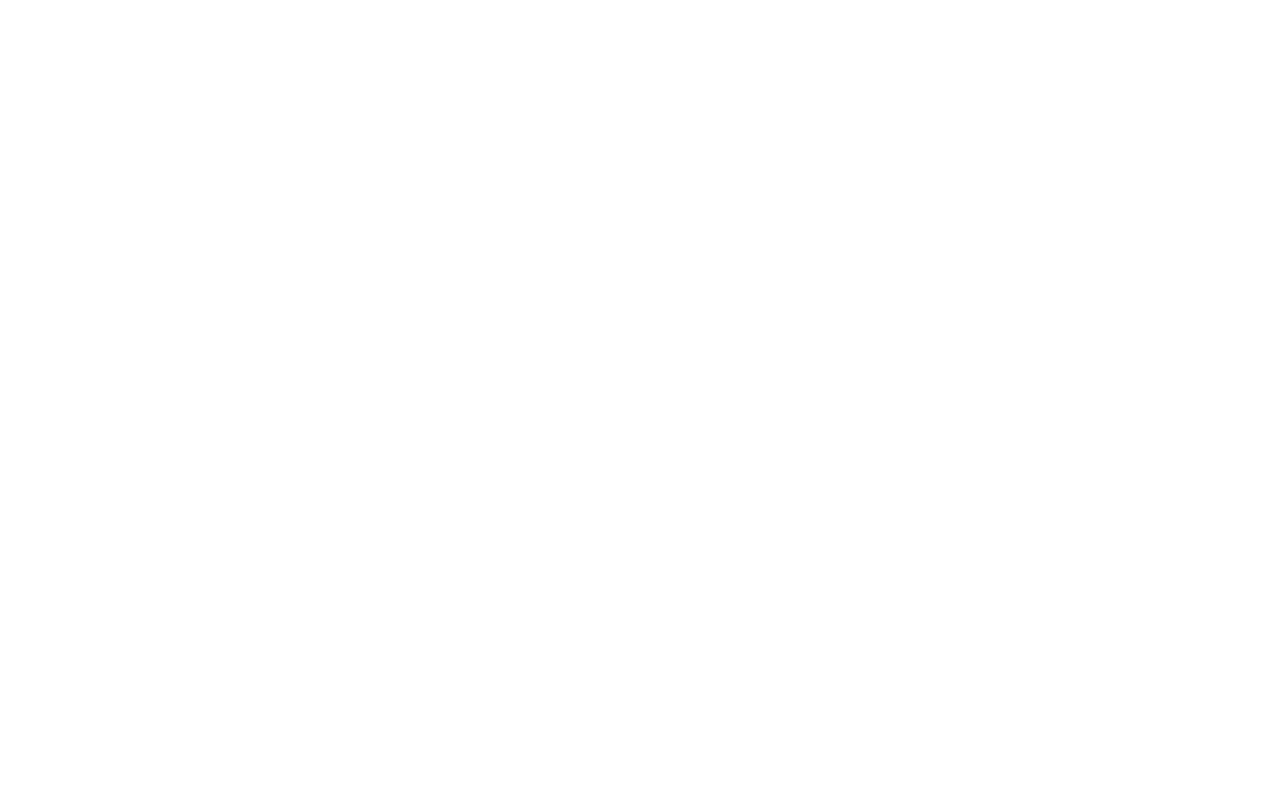
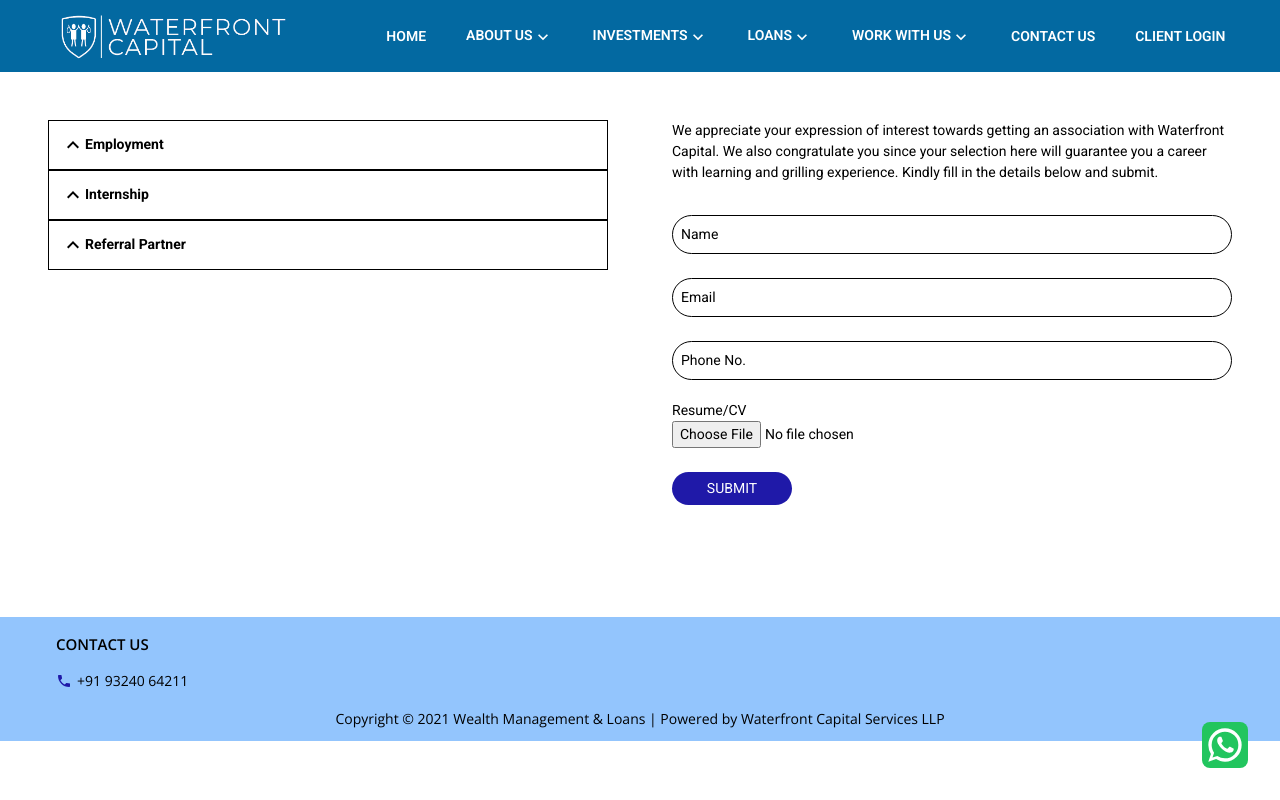
Before and after one commit to Swanand12/IIFL, a React (Create React App) app: page /work-with-us in a window 1280 px wide. Before the commit this address had no page. Built offline with nearby package versions, Linux system fonts and the light colour scheme.

Commit message:
done with whatsapp,contact-us,wwu and footer

```diff
--- a/src/App.js
+++ b/src/App.js
@@ -9,8 +9,8 @@
     <BrowserRouter>
       <Routes>
         <Route path="/" element={<Home />} />
-        <Route path="/contact_us" element={<ContactUs/>} />
-        <Route path="/work_with_us" element={<WorkWithUs/>} />
+        <Route path="/contact-us" element={<ContactUs/>} />
+        <Route path="/work-with-us" element={<WorkWithUs/>} />
       </Routes>
     </BrowserRouter>
   );
--- a/src/components/Footer.js
+++ b/src/components/Footer.js
@@ -1,7 +1,9 @@
+import LocalPhoneIcon from "@mui/icons-material/LocalPhone";
+
 export default function Footer() {
   return (
-    <footer class="footer  w-[100%] font-sans pb-3 px-10 bg-blue-300 ">
-      <div class=" w-full mb-5 list-none flex flex-col md:flex-row justify-between ">
+    <footer class="footer  w-[100%] font-open  pb-3 px-10 bg-blue-300 ">
+      <div class=" list-none flex flex-col md:flex-row justify-between ">
         {/* <div className="f_left">
         <h4>HEAD OFFICE</h4>
         <div className="f_left_cont">
@@ -44,8 +46,8 @@
           </a>
         </div>
       </div> */}
-        <div class="f_mid md:m-4 mt-2 mb-8 w-full mr-20 md:w-1/2 ">
-          <h4 class="font-medium text-xl pb-5 ml-4">ASSOCIATION</h4>
+        {/* <div class="f_mid md:m-4 mt-2 mb-8 w-full mr-20 md:w-1/2 ">
+          <h4 class="font-medium  pb-5 ml-4">ASSOCIATION</h4>
           <div class="f_mid_img flex flex-col md:flex-row">
             <div class="f_mid_ass-img-col1 w-full mr-4 md:w-1/2 ">
               <img
@@ -75,38 +77,48 @@
                 src="\images\ass-img5.jpeg"
                 alt="ass-img5"
               ></img>
-              <p class="font-bold text-xl text-center pl-4 ">& many more..</p>
+              <p class="font-bold  text-center pl-4 ">& many more..</p>
             </div>
           </div>
-        </div>
+        </div> */}
 
         <div class="f_right w-full md:w-1/2 m-4">
-          <h4 class="font-medium text-xl pb-7">CONTACT US</h4>
+          <h4 class=" text-[15px] font-bold pb-3">CONTACT US</h4>
           <div class="f_right_contact-1 ">
-            <h4 class="text-xl font-medium pb-3">Jay Shah</h4>
+            <li>
+              <LocalPhoneIcon
+                style={{
+                  marginRight: "5px",
+                  fontSize: "16px",
+                  color: "#1F19A8",
+                }}
+              />
+              <span class="pb-3 text-[14px]">+91 93240 64211</span>
+            </li>
+            {/* <h4 class="text-[15px] font-medium pb-3">Jay Shah</h4>
             <li>
               <i class="fa fa-phone fa-flip-horizontal mr-2 text-[#1F19A8]"></i>
-              <span class="pb-3 text-lg">+91 99875 42828</span>
+              <span class=" text-[14px] pb-3 ">+91 99875 42828</span>
             </li>
             <li>
               <i class="fa fa-envelope mr-2 text-[#1F19A8]"></i>
-              <span class="pb-3 text-lg">jay@waterfrontcapital.in</span>
+              <span class=" text-[14px] pb-3 ">jay@waterfrontcapital.in</span>
             </li>
           </div>
           <div class="f_right_contact-2 pt-5">
-            <h4 class="text-xl font-medium pb-3">Piyush Kothari</h4>
+            <h4 class="text-[15px] font-medium pb-3">Piyush Kothari</h4>
             <li>
               <i class="fa fa-phone fa-flip-horizontal mr-2 text-[#1F19A8]"></i>
-              <span class="pb-3 text-lg">+91 89760 21948</span>
+              <span class=" text-[14px] pb-3 ">+91 89760 21948</span>
             </li>
             <li>
               <i class="fa fa-envelope mr-2 text-[#1F19A8]"></i>
-              <span class="pb-3 text-lg">piyush@waterfrontcapital.in</span>
-            </li>
+              <span class=" text-[14px] pb-3 ">piyush@waterfrontcapital.in</span>
+            </li> */}
           </div>
         </div>
       </div>
-      <div class="copywright text-center">
+      <div class="text-[14px] copywright text-center">
         <p>
           Copyright © 2021 Wealth Management & Loans | Powered by Waterfront
           Capital Services LLP
--- a/src/components/Navbar.js
+++ b/src/components/Navbar.js
@@ -302,7 +302,7 @@
             className="flex justify-between items-center h-10 py-6 px-8 bg-cyan-100 mb-[1.5px]"
             onClick={() => setNavBar((arr) => [...arr, (arr[4] = !arr[4])])}
           >
-            <a href="a">WORK WITH US</a>
+            <a href="/work-with-us">WORK WITH US</a>
             {navBar[4] ? (
               <RemoveIcon fontSize="small" />
             ) : (
@@ -321,7 +321,7 @@
             </div>
           </div>
           <div className="flex items-center h-10 py-6 px-8 bg-cyan-100 mb-[1.5px]">
-            <a href="a"> REACH US</a>
+            <a href="/contact-us">CONTACT US</a>
           </div>
           <div className="flex items-center h-10 py-6 px-8 bg-cyan-100 mb-[1.5px]">
             <a href="a">CLIENT LOGIN</a>
@@ -564,7 +564,7 @@
               </div>
             </li>
             <li className="flex items-center h-[4.5rem] group">
-              <a href="a" className="hover:text-cyan-300">
+              <a href="/work-with-us" className="hover:text-cyan-300">
                 WORK WITH US
                 <ExpandMoreIcon fontSize="small" />
               </a>
@@ -583,8 +583,8 @@
               </div>
             </li>
             <li>
-              <a href="a" className="hover:text-cyan-300">
-                REACH US
+              <a href="/contact-us" className="hover:text-cyan-300">
+                CONTACT US
               </a>
             </li>
             <li>
--- a/src/components/WhatsApp.js
+++ b/src/components/WhatsApp.js
@@ -1,18 +1,21 @@
 import "../index.css";
+import WhatsAppIcon from "@mui/icons-material/WhatsApp";
 
 export default function WhatsApp() {
   return (
     <>
-      <div class="group flex fixed bottom-8 right-8 items-center">
-        <p class="invisible group-hover:visible group-hover:scale-100 scale-0 duration-300 bg-green-500 inline-block  h-7 px-4 mr-3 rounded-xl text-lg text-white  ">
+      <div class="group flex z-10 fixed  bottom-8 right-8 items-center">
+        <p class="invisible group-hover:visible group-hover:scale-100 scale-0 duration-300 bg-green-500 inline-block px-3 mr-3 rounded-xl text-[14px] text-white  ">
           Whatsapp us
         </p>
-        <div class="whatsapp w-14 h-14  flex justify-center items-center bg-green-500 rounded-xl ">
+        <div class="whatsappflex justify-center items-center bg-green-500 rounded-lg ">
           <a
             class="whatsapp-icon "
             href="https://api.whatsapp.com/send/?phone=919324441334&text&type=phone_number&app_absent=0"
           >
-            <i class="fab fa-whatsapp fa-3x text-white"></i>
+            <WhatsAppIcon
+              style={{ color: "#ffffff", fontSize: "2.5rem", margin: "3px" }}
+            />
           </a>
         </div>
       </div>
--- a/src/pages/ContactUs.js
+++ b/src/pages/ContactUs.js
@@ -1,41 +1,49 @@
+import Navbar from "../components/Navbar";
+import WhatsApp from "../components/WhatsApp";
+import Footer from "../components/Footer";
+import LocalPhoneIcon from "@mui/icons-material/LocalPhone";
+import EmailIcon from "@mui/icons-material/Email";
+
 export default function ContactUs() {
   return (
     <>
-      <div class="contact font-sans w-full flex md:flex-row flex-col list-none m-5  my-[5rem]  ">
-        <div class="contact_left w-full md:w-[65%] ">
+      <Navbar />
+      <div className="flex mb-[5rem] justify-center w-[100%]">
+        <div class="contact font-sans text-[14px] flex md:flex-row flex-col list-none w-[100%] md:w-[81%] ">
+          <div class="contact_left m-2 md:w-[65%]">
             <iframe
-            class="my-4 w-[95%] md:w-[80%] "
+              class="w-[100%] "
               title="map"
               src="https://www.google.com/maps/embed?pb=!1m16!1m12!1m3!1d29045.12486246187!2d72.78981477128877!3d18.970527822656653!2m3!1f0!2f0!3f0!3m2!1i1024!2i768!4f13.1!2m1!1sWaterfront%20Capital%20Services%20LLP%2010%2C%20Mehta%20Bhavan%2C%20Ground%20Floor%2C%20Behind%20Saifee%20Hospital%2C%20Charni%20Road%2C%20Mumbai%20400%20004%2C%20India!5e1!3m2!1sen!2sin!4v1695316270623!5m2!1sen!2sin"
               width="600"
-            height="350"
+              height="300"
               allowfullscreen=""
               loading="lazy"
               referrerpolicy="no-referrer-when-downgrade"
             ></iframe>
-          <div class="contact_submit w-full flex flex-col">
+            <div class="contact_submit flex flex-col mx-5 md:mx-0">
               <input
-              class=" md:w-[70%] placeholder-black border border-black text-lg p-3 rounded-[30px] my-4"
+                class="  placeholder-black border border-black  p-2 rounded-[30px] mt-5"
                 type="text"
                 placeholder="Name"
               />
               <input
-              class=" md:w-[70%] placeholder-black border border-black text-lg p-3 rounded-[30px] my-4"
+                class="  placeholder-black border border-black  p-2 rounded-[30px] mt-5"
                 type="email"
                 placeholder="Email"
               />
               <input
-              class="md:w-[70%] placeholder-black border border-black text-lg p-3 rounded-[30px] my-4"
+                class=" placeholder-black border border-black  p-2 rounded-[30px] mt-5"
                 type="text"
                 placeholder="Phone No."
               />
               <textarea
-              class="md:w-[70%] h-[150px] placeholder-black border border-black text-lg p-3 rounded-[30px] my-4"
+                class=" h-[150px] placeholder-black border border-black  p-2 rounded-[20px] mt-5"
                 type="text"
                 placeholder="Message"
               />
               <button
-              class="border  border-black bg-[#1F19A8] text-[#ffffff] px-2 py-2 my-4 rounded-[30px] w-[140px]"
+                class="bg-[#1F19A8] text-[#ffffff] py-[6px] mt-6 rounded-[30px] w-[120px]"
                 type="submit"
               >
                 SUBMIT
@@ -43,34 +51,61 @@
             </div>
           </div>
 
-        <div class="contact_right w-full md:w-[35%] my-4 ">
-          <div class="f_right w-full m-4  md:my-4">
-            <h4 class="font-medium text-xl pb-7">CONTACT US</h4>
+          <div class="contact_right ml-10 mt-10  md:w-[35%] ">
+            <div class="f_right w-[100%] ">
+              <h4 class="text-lg pb-7">CONTACT US</h4>
               <div class="f_right_contact-1 ">
-              <h4 class="text-xl font-medium pb-3">Jay Shah</h4>
+                <h4 class="text-lg pb-3">Jay Shah</h4>
                 <li>
-                <i class="fa fa-phone fa-flip-horizontal mr-2 text-[#1F19A8] "></i>
-                <span class="pb-3 text-lg">+91 99875 42828</span>
+                  <LocalPhoneIcon
+                    style={{
+                      marginRight: "5px",
+                      fontSize: "18px",
+                      color: "#1F19A8",
+                    }}
+                  />
+                  <span class="pb-3 ">+91 99875 42828</span>
                 </li>
                 <li>
-                <i class="fa fa-envelope mr-2 text-[#1F19A8]"></i>
-                <span class="pb-3 text-lg">jay@waterfrontcapital.in</span>
+                  <EmailIcon
+                    style={{
+                      marginRight: "5px",
+                      fontSize: "18px",
+                      color: "#1F19A8",
+                    }}
+                  />
+                  <span class="pb-3 ">jay@waterfrontcapital.in</span>
                 </li>
               </div>
               <div class="f_right_contact-2 pt-5">
-              <h4 class="text-xl font-medium pb-3">Piyush Kothari</h4>
+                <h4 class="text-lg  pb-3">Piyush Kothari</h4>
                 <li>
-                <i class="fa fa-phone fa-flip-horizontal mr-2 text-[#1F19A8]"></i>
-                <span class="pb-3 text-lg">+91 89760 21948</span>
+                  <LocalPhoneIcon
+                    style={{
+                      marginRight: "5px",
+                      fontSize: "18px",
+                      color: "#1F19A8",
+                    }}
+                  />
+                  <span class="pb-3 ">+91 89760 21948</span>
                 </li>
                 <li>
-                <i class="fa fa-envelope mr-2 text-[#1F19A8]"></i>
-                <span class="pb-3 text-lg">piyush@waterfrontcapital.in</span>
+                  <EmailIcon
+                    style={{
+                      marginRight: "5px",
+                      fontSize: "18px",
+                      color: "#1F19A8",
+                    }}
+                  />
+                  <span class="pb-3 ">piyush@waterfrontcapital.in</span>
                 </li>
               </div>
             </div>
           </div>
         </div>
+      </div>
+      <WhatsApp />
+      <Footer />
     </>
   );
 }
--- a/src/pages/WorkWithUs.js
+++ b/src/pages/WorkWithUs.js
@@ -1,29 +1,32 @@
 import { useState } from "react";
+import Navbar from "../components/Navbar";
+import WhatsApp from "../components/WhatsApp";
+import Footer from "../components/Footer";
+import ExpandMoreIcon from "@mui/icons-material/ExpandMore";
+import ExpandLessIcon from "@mui/icons-material/ExpandLess";
 
 export default function WorkWithUs() {
-  const [selected, setSelected] = useState("");
-  // const [multiple,setMultiple] = useState([])
-  const togglrdropdown = (event) => {
-    setSelected(
-      event.target.textContent === selected ? null : event.target.textContent
-    );
-    console.log(event.target.value);
-  };
+  const [selected, setSelected] = useState([false, false, false]);
+
   return (
     <>
-      <div class="work_with_us w-full m-[2rem] flex flex-col md:flex-row">
-        <div class="work_with_us-left w-full md:w-1/2 p-4">
-          <div class="work_with_us-box-slider w-[90%]">
-            <div class="box-slider group p-4 border border-black ">
+      <Navbar />
+      <div class="work_with_us m-[1rem] mb-[5rem] flex flex-col md:flex-row text-[14px]">
+        <div class="work_with_us-left   md:w-1/2 m-[2rem]">
+          <div class="work_with_us-box-slider ">
+            <div class="box-slider group p-3 border border-black ">
               <h2
-                onClick={togglrdropdown}
+                onClick={() =>
+                  setSelected((arr) => [...arr, (arr[0] = !arr[0])])
+                }
                 name="employment"
-                class="font-bold text-lg"
+                class="font-bold "
               >
+                {selected[0] ? <ExpandMoreIcon /> : <ExpandLessIcon />}
                 Employment
               </h2>
-              {selected === "Employment" ? (
-                <div class="box-1 text-lg">
+              {selected[0] ? (
+                <div class="box-1 ">
                   <ul className="employment-content">
                     <br></br>
                     <li>
@@ -48,14 +51,22 @@
                     </li>
                   </ul>
                 </div>
-              ) : null}
+              ) : (
+                false
+              )}
             </div>
-            <div class="box-slider group  p-4 border border-black ">
-              <h2 onClick={togglrdropdown} class="font-bold text-lg">
+            <div class="box-slider group  p-3 border border-black ">
+              <h2
+                onClick={() =>
+                  setSelected((arr) => [...arr, (arr[1] = !arr[1])])
+                }
+                class="font-bold "
+              >
+                {selected[1] ? <ExpandMoreIcon /> : <ExpandLessIcon />}
                 Internship
               </h2>
-              {selected === "Internship" ? (
-                <div class="box-2 text-lg">
+              {selected[1] ? (
+                <div class="box-2 ">
                   <ul className="internship-content">
                     <br></br>
                     <li>
@@ -100,14 +111,22 @@
                     </li>
                   </ul>
                 </div>
-              ) : null}
+              ) : (
+                false
+              )}
             </div>
-            <div class="box-slider group  p-4 border border-black  ">
-              <h2 onClick={togglrdropdown} class="font-bold text-lg">
+            <div class="box-slider group  p-3 border border-black  ">
+              <h2
+                onClick={() =>
+                  setSelected((arr) => [...arr, (arr[2] = !arr[2])])
+                }
+                class="font-bold "
+              >
+                {selected[2] ? <ExpandMoreIcon /> : <ExpandLessIcon />}
                 Referral Partner
               </h2>
-              {selected === "Referral Partner" ? (
-                <div class="box-3 text-lg">
+              {selected[2] ? (
+                <div class="box-3 ">
                   <ul className="referral-partner-content">
                     <br></br>
                     <li>
@@ -136,29 +155,53 @@
                     </li>
                   </ul>
                 </div>
-              ) : null}
+              ) : (
+                false
+              )}
             </div>
           </div>
         </div>
-        <div class="work_with_us-right flex flex-col w-full md:w-1/2 p-4 text-xl">
-            <div class="w-[90%]">
-            <p>We appreciate your expression of interest towards getting an
-            association with Waterfront Capital. We also congratulate you since
-            your selection here will guarantee you a career with learning and
-            grilling experience. Kindly fill in the details below and submit.</p>
-            <div class="flex flex-col">
-                <input class="w-[100%] placeholder-black border border-black text-lg p-3 rounded-[30px] my-4" placeholder="Name" type="text"/>
-                <input class="w-[100%] placeholder-black border border-black text-lg p-3 rounded-[30px] my-4" placeholder="Email" type="email"/>
-                <input class="w-[100%] placeholder-black border border-black text-lg p-3 rounded-[30px] my-4" placeholder="Phone No." type="text"/>
+        <div class="work_with_us-right flex flex-col md:w-1/2 m-[2rem]">
+          <div class="">
+            <p>
+              We appreciate your expression of interest towards getting an
+              association with Waterfront Capital. We also congratulate you
+              since your selection here will guarantee you a career with
+              learning and grilling experience. Kindly fill in the details below
+              and submit.
+            </p>
+            <div class="flex flex-col mt-5">
+              <input
+                class=" placeholder-black border border-black  p-2 rounded-[30px] my-3"
+                placeholder="Name"
+                type="text"
+              />
+              <input
+                class=" placeholder-black border border-black  p-2 rounded-[30px] my-3"
+                placeholder="Email"
+                type="email"
+              />
+              <input
+                class=" placeholder-black border border-black  p-2 rounded-[30px] my-3"
+                placeholder="Phone No."
+                type="text"
+              />
             </div>
             <div class="flex flex-col">
-                <h2 class="my-4">Resume/CV</h2>
-                <input class="my-4" type="file"/>
-                <button class="border border-black bg-[#1F19A8] text-[#ffffff] px-2 py-2 my-4 rounded-[30px] w-[140px]" type="submit">SUBMIT</button>
+              <h2 class="mt-2">Resume/CV</h2>
+              <input type="file" />
+              <button
+                class="bg-[#1F19A8] text-[#ffffff] py-[6px] mt-6 rounded-[30px] w-[120px]"
+                type="submit"
+              >
+                SUBMIT
+              </button>
             </div>
-            </div>
+          </div>
         </div>
       </div>
+      <WhatsApp />
+      <Footer />
     </>
   );
 }
--- a/tailwind.config.js
+++ b/tailwind.config.js
@@ -8,6 +8,7 @@
       },
       fontFamily: {
         sans: ["Roboto", "sans-serif"],
+        open: ["Open Sans", "sans-serif"]
       },
     },
   },
```
Lines whose indentation alone changed are shown as unchanged.
